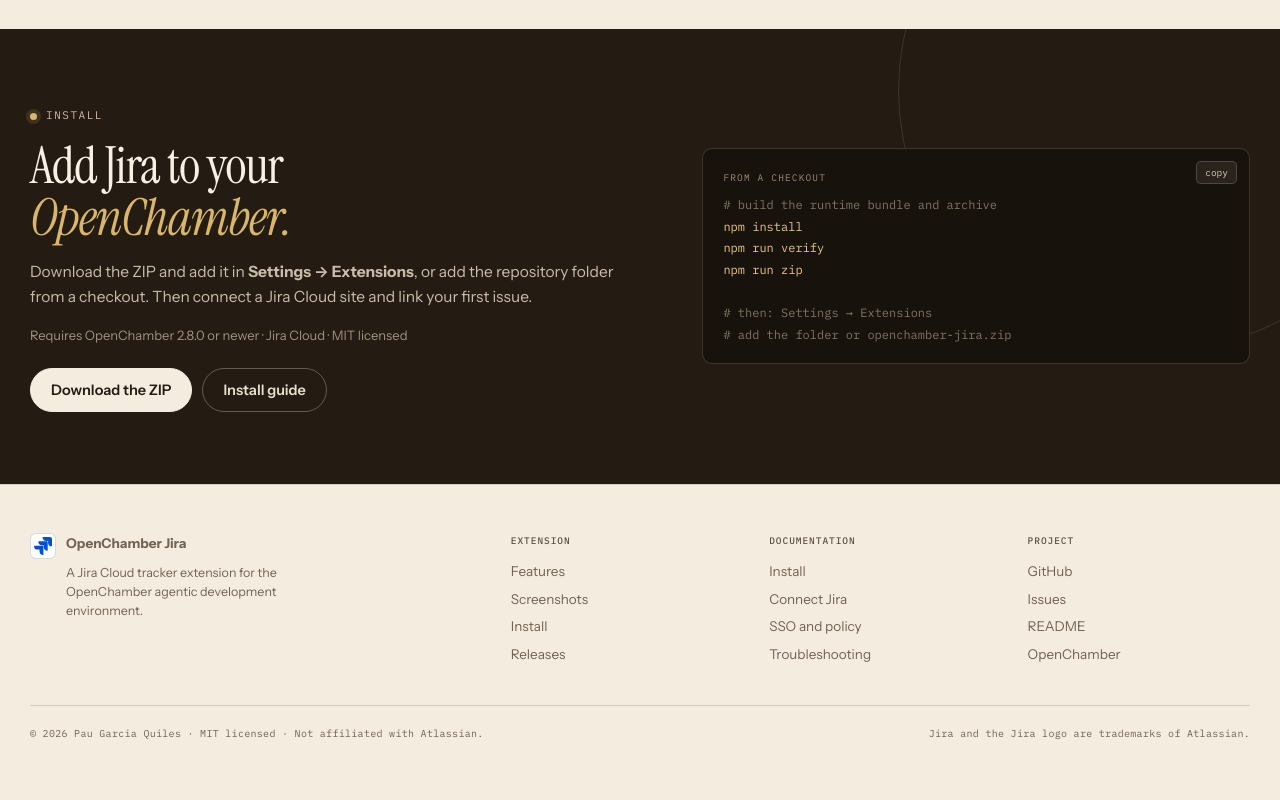
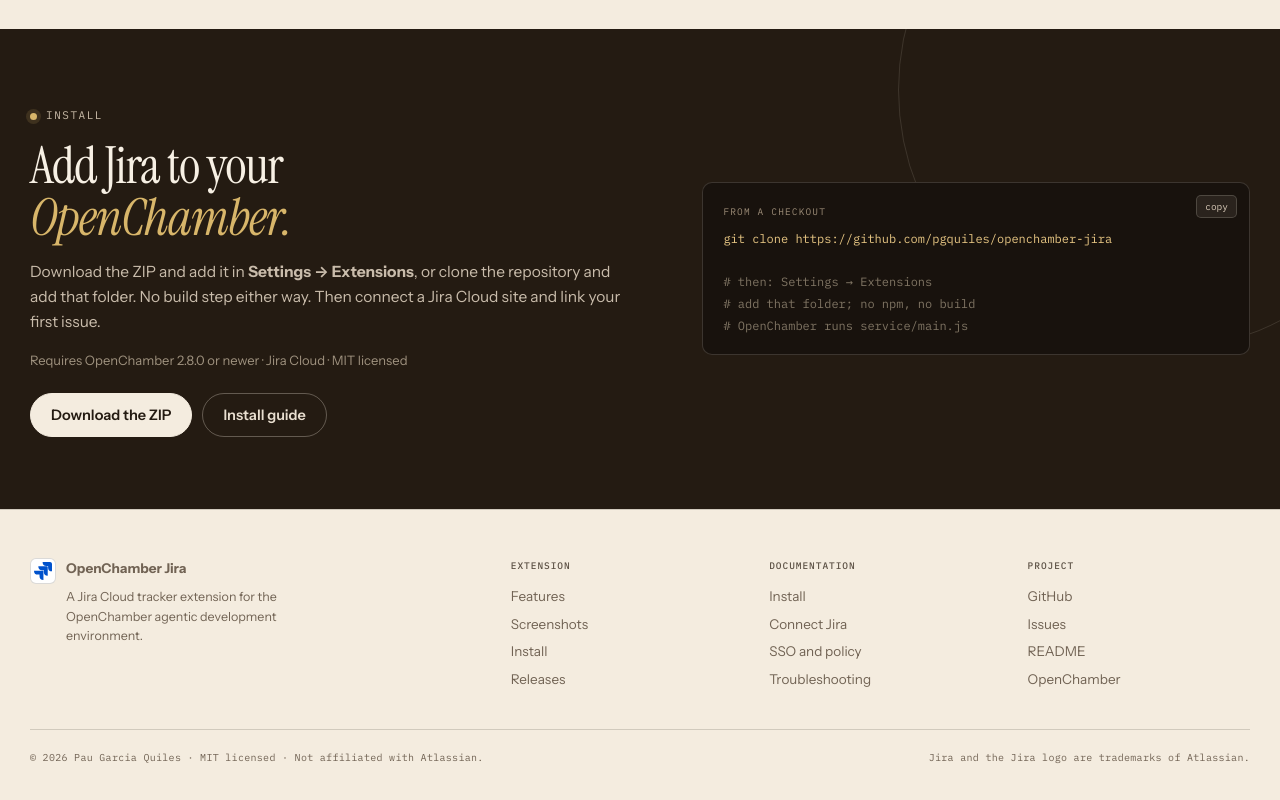
Before and after one commit to pgquiles/openchamber-jira, a website: page site/index.html in a window 1280 px wide. Shown: the part 7019-7819 px from the top of the page. Before the commit the page ends 7795 px from the top, so only its background shows below. Drawn offline with Linux system fonts and the light colour scheme.

Commit message:
docs: use light captures and install a checkout without npm (#28)

```diff
--- a/site/index.html
+++ b/site/index.html
@@ -327,7 +327,7 @@
       <div>
         <span class="eyebrow">Install</span>
         <h2>Add Jira to your<br><em>OpenChamber.</em></h2>
-        <p>Download the ZIP and add it in <strong>Settings → Extensions</strong>, or add the repository folder from a checkout. Then connect a Jira Cloud site and link your first issue.</p>
+        <p>Download the ZIP and add it in <strong>Settings → Extensions</strong>, or clone the repository and add that folder. No build step either way. Then connect a Jira Cloud site and link your first issue.</p>
         <p style="font-size:13px;color:#9f927f">Requires OpenChamber 2.8.0 or newer · Jira Cloud · MIT licensed</p>
         <div class="cta-row">
           <a class="btn btn-primary" href="https://github.com/pgquiles/openchamber-jira/releases/latest/download/openchamber-jira.zip">Download the ZIP</a>
@@ -335,15 +335,13 @@
         </div>
       </div>
       <div class="code-wrap">
-        <button class="copy" type="button" data-copy="npm install && npm run verify && npm run zip">copy</button>
+        <button class="copy" type="button" data-copy="git clone https://github.com/pgquiles/openchamber-jira">copy</button>
         <span class="c-label">From a checkout</span>
-        <code><span class="cmt"># build the runtime bundle and archive</span>
-<span class="cmd">npm install</span>
-<span class="cmd">npm run verify</span>
-<span class="cmd">npm run zip</span>
+        <code><span class="cmd">git clone https://github.com/pgquiles/openchamber-jira</span>
 
 <span class="cmt"># then: Settings → Extensions</span>
-<span class="cmt"># add the folder or openchamber-jira.zip</span></code>
+<span class="cmt"># add that folder; no npm, no build</span>
+<span class="cmt"># OpenChamber runs service/main.js</span></code>
       </div>
     </div>
   </section>
```
Also changed, not shown: docs/live-verification.md (+2 -1 lines), site/docs.html (+3 -6 lines), README.md, site/assets/screenshots/account-card.png, site/assets/screenshots/board.png, site/assets/screenshots/issue-panel.png, site/assets/screenshots/issue-picker.png.
